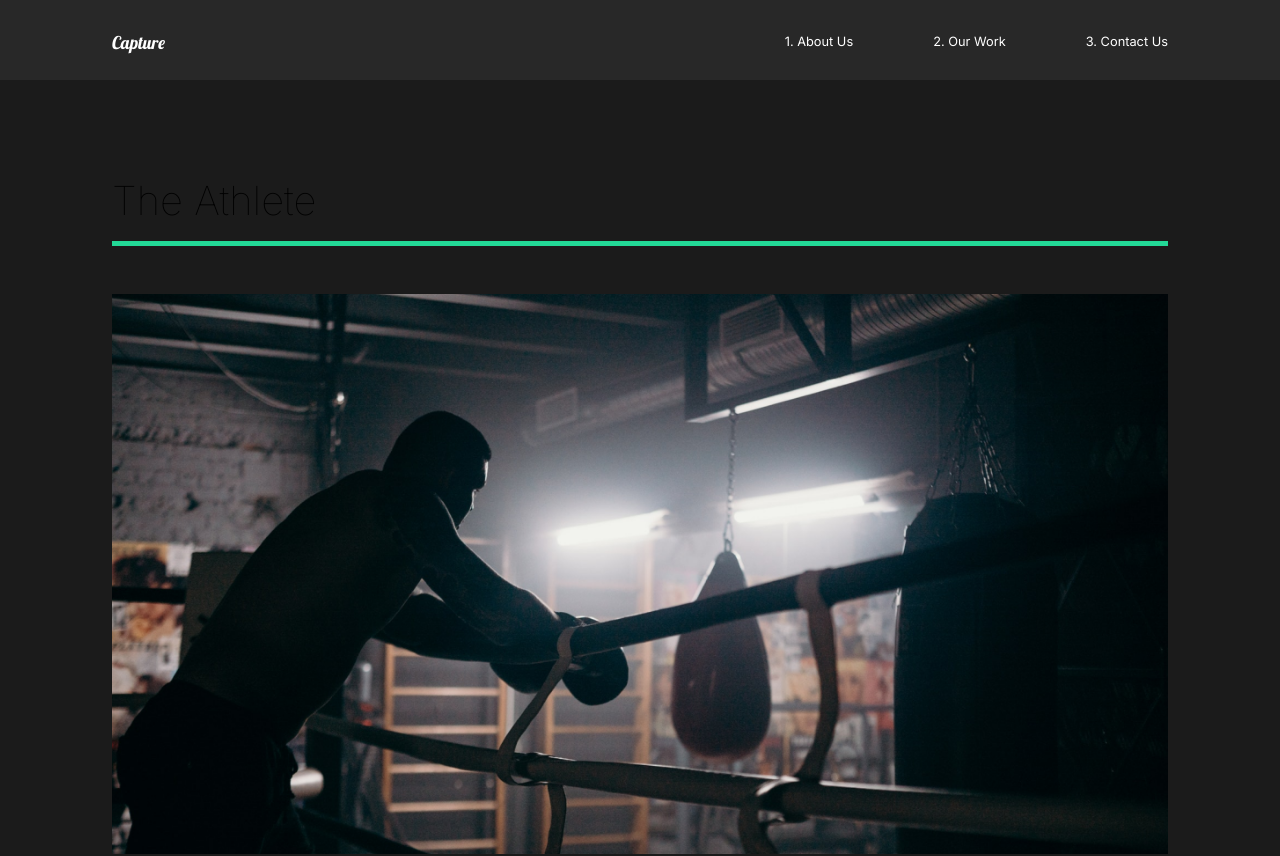
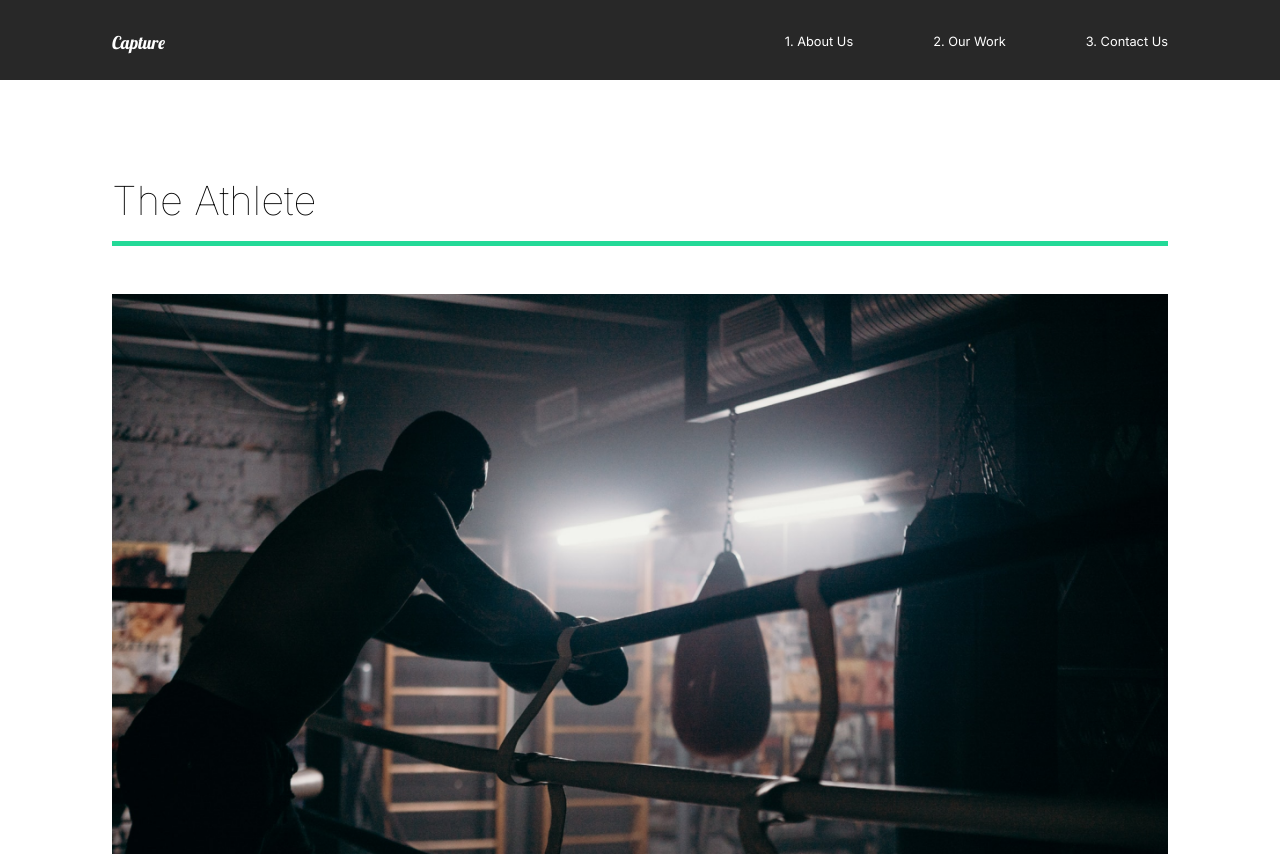
Before and after one commit to Fayorr/capture-portfolio, a React (Vite) app: page /work in a window 1280 px wide. Shown: the top 856 px of the page. Built offline with nearby package versions, Linux system fonts and the light colour scheme.

Commit message:
added more animation

```diff
--- a/src/constant/animation.js
+++ b/src/constant/animation.js
@@ -6,16 +6,16 @@ export const pageAnimation = {
         opacity: 1,
         y: 0,
         transition: {
-            duration: 1,
+            duration: 0.75,
             when: "beforeChildren", //Until the parent loads finish others won't.
             staggerChildren: 0.25,  //to make each childrean wait for one another.
 
         }
     }, exit: {
         opacity: 0,
-        y: 300,
+
         transition: {
-            duration: 0.5,
+            duration: 0.4,
         }
     }
 }
@@ -47,21 +47,21 @@ export const photoAnim = {
 export const lineAnim = {
     hidden: {width: "0%"},
     show: {width: "100%",
-    transition: {duration: 1}},
+    transition: {duration: 0.1}},
 }
 export const slider = {
     hidden: {x: "-130%", skew: "45deg"},
     show:{
         x: "100%",
         skew: "0deg",
-        transition: {ease: "easeOut", duration: 1}
+        transition: {ease: "easeOut", duration: 0.75}
     }
 }
 export const sliderContainer = {
     hidden: {opacity: 1},
     show:{
         opacity: 1,
-        transition: {ease: "easeOut", duration: 0.1, staggerChildren:0.1}
+        transition: {ease: "easeOut", duration: 0.1, staggerChildren: 0.15 }
 
     }
 }
--- a/src/pages/OurWork.jsx
+++ b/src/pages/OurWork.jsx
@@ -3,18 +3,20 @@ import { Link } from 'react-router-dom';
 import { MovieState } from '../constant/movieState';
 import { motion } from "framer-motion"
 import { AnimatePresence } from "framer-motion"
-import { pageAnimation, fade, photoAnim, lineAnim, slider } from '../constant/animation';
+import { pageAnimation, fade, photoAnim, lineAnim, slider, sliderContainer } from '../constant/animation';
 
 const OurWork = () => {
 	return (
 		<Work variants={pageAnimation} initial="hidden" animate="show" exit="exit">
+			<motion.div variants={sliderContainer}>
 				<Frame1 variants={slider}></Frame1>
 				<Frame2 variants={slider}></Frame2>
 				<Frame3 variants={slider}></Frame3>
 				<Frame4 variants={slider}></Frame4>
+			</motion.div>
 			<AnimatePresence>
 				{MovieState.map((movie, index) => (
-					<Movie key={index} variants={pageAnimation}>
+					<Movie key={index} >
 						<motion.h2 variants={fade}>{movie.title}</motion.h2>
 						<motion.div variants={lineAnim} className="line"></motion.div>
 						<Link to={`/work/${movie.id}`}>
@@ -33,6 +35,7 @@ const Work = styled(motion.div)`
 	min-height: 100vh;
 	overflow: hidden;
 	padding: 5rem 7rem;
+	background: white;
 	h2 {
 		padding: 1rem 0rem;
 	}
```
Also changed, not shown: src/components/AboutSection.jsx (+1 -1 lines).
